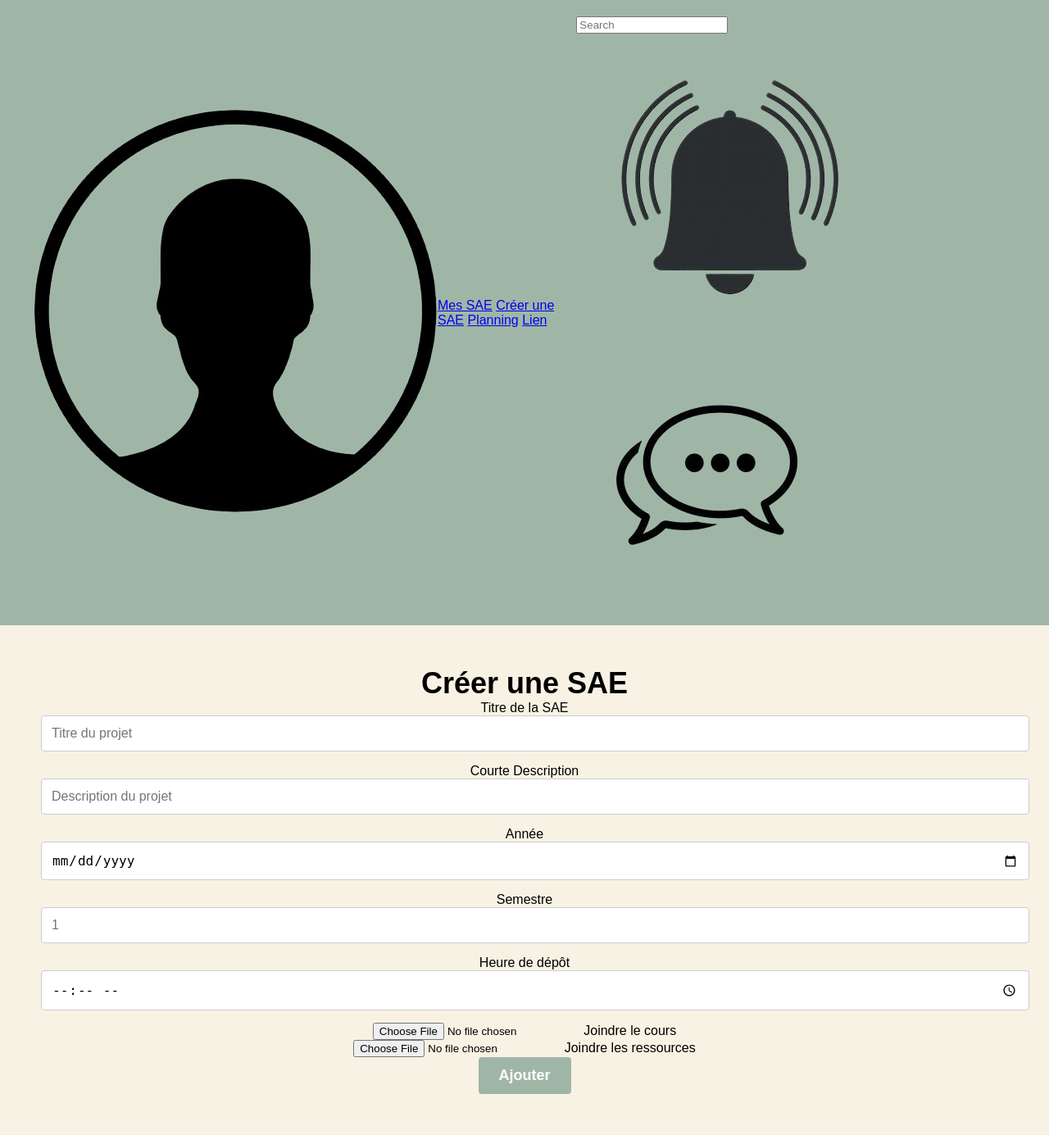
After one commit to nezou1/SAE3.2-Manager, a PHP site: page / in a window 1280 px wide. The commit adds this page. Shown: the whole page at 82% size. Run offline with PHP 8.4, Linux system fonts and the light colour scheme.

Commit message:
mvc page creation sae PROF

```diff
--- /dev/null
+++ b/PageCreationSAE/CreerSaeController.php
@@ -0,0 +1,37 @@
+<?php
+require_once 'SaeModel.php';
+
+class CreerSaeController {
+
+    public function createSae() {
+        if ($_SERVER['REQUEST_METHOD'] == 'POST') {
+
+            $titre = $_POST['titre'];
+            $description = $_POST['description'];
+            $annee = $_POST['annee'];
+            $semestre = $_POST['semestre'];
+            $heure_depot = $_POST['heure_depot'];
+
+            $cours_file = $_FILES['cours_file']['name'];
+            $ressources_file = $_FILES['ressources_file']['name'];
+
+            $uploadDirectory = 'uploads/';
+
+            if (!is_dir($uploadDirectory)) {
+                mkdir($uploadDirectory, 0777, true);
+            }
+
+            move_uploaded_file($_FILES['cours_file']['tmp_name'], $uploadDirectory . $cours_file);
+            move_uploaded_file($_FILES['ressources_file']['tmp_name'], $uploadDirectory . $ressources_file);
+
+            $model = new SaeModel();
+            $model->insertSae($titre, $description, $annee, $semestre, $cours_file, $ressources_file, $heure_depot);
+
+            header('Location: success.php');
+            exit();
+        }
+
+        require_once 'creer_sae_view.php';
+    }
+}
+?>
--- /dev/null
+++ b/PageCreationSAE/SaeModel.php
@@ -0,0 +1,28 @@
+<?php
+require_once 'database.php';
+
+class SaeModel {
+
+
+    public function insertSae($titre, $description, $annee, $semestre, $cours_file, $ressources_file, $heure_depot) {
+        global $pdo;
+
+
+        $sql = "INSERT INTO Projet (titre, description, annee, semestre, cours_file, ressources_file, heure_depot)
+                VALUES (:titre, :description, :annee, :semestre, :cours_file, :ressources_file, :heure_depot)";
+
+        $stmt = $pdo->prepare($sql);
+
+
+        $stmt->bindParam(':titre', $titre);
+        $stmt->bindParam(':description', $description);
+        $stmt->bindParam(':annee', $annee);
+        $stmt->bindParam(':semestre', $semestre);
+        $stmt->bindParam(':cours_file', $cours_file);
+        $stmt->bindParam(':ressources_file', $ressources_file);
+        $stmt->bindParam(':heure_depot', $heure_depot);
+
+        return $stmt->execute();
+    }
+}
+?>
--- a/PageCreationSAE/creer_sae.css
+++ b/PageCreationSAE/creer_sae.css
@@ -1,8 +1,8 @@
 /* Style global */
 body {
     margin: 0;
-    font-family: Arial, sans-serif;
-    background-color: #f8f2e4; /* Beige sur toute la page */
+    font-family: 'Poppins', sans-serif;
+    background-color: #f8f2e4;
 }
 
 /* Barre de navigation */
@@ -10,118 +10,34 @@ body {
     display: flex;
     justify-content: space-between;
     align-items: center;
-    background-color: #9fb6a6; /* Vert pour la barre de navigation */
-    padding: 10px 20px;
+    background-color: #9fb6a6;
+    padding: 20px 40px;
 }
 
-.navbar-left .profile-icon {
-    width: 40px;
-    height: 40px;
-    border-radius: 50%;
-    cursor: pointer;
-}
-
-.navbar-center nav a {
-    text-decoration: none;
-    color: white;
-    margin: 0 15px;
-    font-weight: bold;
-}
-
-.navbar-right {
-    display: flex;
-    align-items: center;
-    gap: 15px; /* Espace entre les éléments */
-}
-
-.navbar-right .search-input {
-    padding: 5px;
-    border: none;
-    border-radius: 4px;
-    outline: none;
-}
-
-.navbar-right .icon {
-    width: 24px;
-    height: 24px;
-    cursor: pointer;
-}
-
-/* Section formulaire - Créer une SAE */
+/* Formulaire */
 .form-container {
     text-align: center;
     padding: 50px;
-    background-color: #f8f2e4; /* Même beige */
+    background-color: #f8f2e4;
 }
 
 .form-container h1 {
     margin: 0;
     font-size: 36px;
-    font-weight: bold;
-    margin-bottom: 30px;
-}
-
-.form-container form {
-    background-color: white;
-    padding: 30px;
-    border-radius: 8px;
-    display: inline-block;
-    width: 100%;
-    max-width: 750px;  /* Augmenter la largeur du formulaire */
-}
-
-.form-label {
-    font-size: 16px;
-    font-weight: bold;
-    color: #333;
-    display: block;
-    margin-bottom: 8px;
+    font-weight: 600;
 }
 
 .form-input {
     width: 100%;
-    padding: 12px;  /* Plus d'espace pour les champs de saisie */
+    padding: 12px;
     font-size: 16px;
     border-radius: 4px;
     border: 1px solid #ccc;
     margin-bottom: 15px;
 }
 
-.form-input:focus {
-    outline-color: #9fb6a6;
-    border-color: #9fb6a6;
-}
-
-.file-upload-container {
-    display: flex;
-    justify-content: space-between;
-    gap: 10px;  /* Ajout d'un espace entre les éléments */
-    margin-bottom: 20px;
-}
-
-.file-upload {
-    width: 45%;  /* Assurer que les champs de fichier sont alignés côte à côte */
-    text-align: center;
-    background-color: #f8f2e4;
-    padding: 20px;
-    border-radius: 8px;
-    border: 2px dashed #ccc;
-}
-
-.file-upload input[type="file"] {
-    display: none;
-}
-
-.file-label {
-    font-size: 16px;
-    font-weight: bold;
-    color: #333;
-    margin-top: 10px;
-    display: block;
-}
-
 .submit-button {
-    background-color: #9fb6a6; /* Vert pour le bouton */
+    background-color: #9fb6a6;
     color: white;
     border: none;
     padding: 12px 25px;
@@ -129,9 +45,8 @@ body {
     font-weight: bold;
     border-radius: 4px;
     cursor: pointer;
-    margin-top: 20px;
 }
 
 .submit-button:hover {
-    background-color: #8c9e8d; /* Un vert légèrement plus foncé au survol */
+    background-color: #8c9e8d;
 }
--- /dev/null
+++ b/PageCreationSAE/creer_sae_view.php
@@ -0,0 +1,63 @@
+<!DOCTYPE html>
+<html lang="fr">
+<head>
+    <meta charset="UTF-8">
+    <meta name="viewport" content="width=device-width, initial-scale=1.0">
+    <title>Créer une SAE</title>
+    <link rel="stylesheet" href="creer_sae.css">
+</head>
+<body>
+    <header class="navbar">
+        <div class="navbar-left">
+            <img src="profile-icon.png" alt="Profile Icon" class="profile-icon">
+        </div>
+        <div class="navbar-center">
+            <nav>
+                <a href="#">Mes SAE</a>
+                <a href="#">Créer une SAE</a>
+                <a href="#">Planning</a>
+                <a href="#">Lien</a>
+            </nav>
+        </div>
+        <div class="navbar-right">
+            <input type="text" placeholder="Search" class="search-input">
+            <img src="bell-icon.png" alt="Notifications" class="icon">
+            <img src="message-icon.png" alt="Messages" class="icon">
+        </div>
+    </header>
+
+    <div class="form-container">
+        <h1>Créer une SAE</h1>
+
+        <form action="index.php" method="POST" enctype="multipart/form-data">
+            <label for="titre" class="form-label">Titre de la SAE</label>
+            <input type="text" id="titre" name="titre" class="form-input" placeholder="Titre du projet" required>
+
+            <label for="description" class="form-label">Courte Description</label>
+            <input type="text" id="description" name="description" class="form-input" placeholder="Description du projet" required>
+
+            <label for="annee" class="form-label">Année</label>
+            <input type="date" id="annee" name="annee" class="form-input" required>
+
+            <label for="semestre" class="form-label">Semestre</label>
+            <input type="number" id="semestre" name="semestre" class="form-input" placeholder="1" required>
+
+            <label for="heure_depot" class="form-label">Heure de dépôt</label>
+            <input type="time" id="heure_depot" name="heure_depot" class="form-input" required>
+
+            <div class="file-upload-container">
+                <div class="file-upload">
+                    <input type="file" name="cours_file" id="cours_file">
+                    <label for="cours_file" class="file-label">Joindre le cours</label>
+                </div>
+                <div class="file-upload">
+                    <input type="file" name="ressources_file" id="ressources_file">
+                    <label for="ressources_file" class="file-label">Joindre les ressources</label>
+                </div>
+            </div>
+
+            <button type="submit" class="submit-button">Ajouter</button>
+        </form>
+    </div>
+</body>
+</html>
--- /dev/null
+++ b/PageCreationSAE/database.php
@@ -0,0 +1,13 @@
+<?php
+$host = 'database-etudiants.iut.univ-paris8.fr';
+$dbname = 'dutinfopw201629';
+$username = 'dutinfopw201629';
+$password = 'nedyjunu';
+
+try {
+    $pdo = new PDO("mysql:host=$host;dbname=$dbname", $username, $password);
+    $pdo->setAttribute(PDO::ATTR_ERRMODE, PDO::ERRMODE_EXCEPTION);
+} catch (PDOException $e) {
+    die("Connection failed: " . $e->getMessage());
+}
+?>
--- /dev/null
+++ b/PageCreationSAE/index.php
@@ -0,0 +1,7 @@
+<?php
+
+require_once 'CreerSaeController.php';
+
+$controller = new CreerSaeController();
+$controller->createSae();
+?>
```
Also changed, not shown: creer_sae.html (renamed from PageCreationSAE/creer_sae.html), creer_sae.php (renamed from PageCreationSAE/creer_sae.php).
